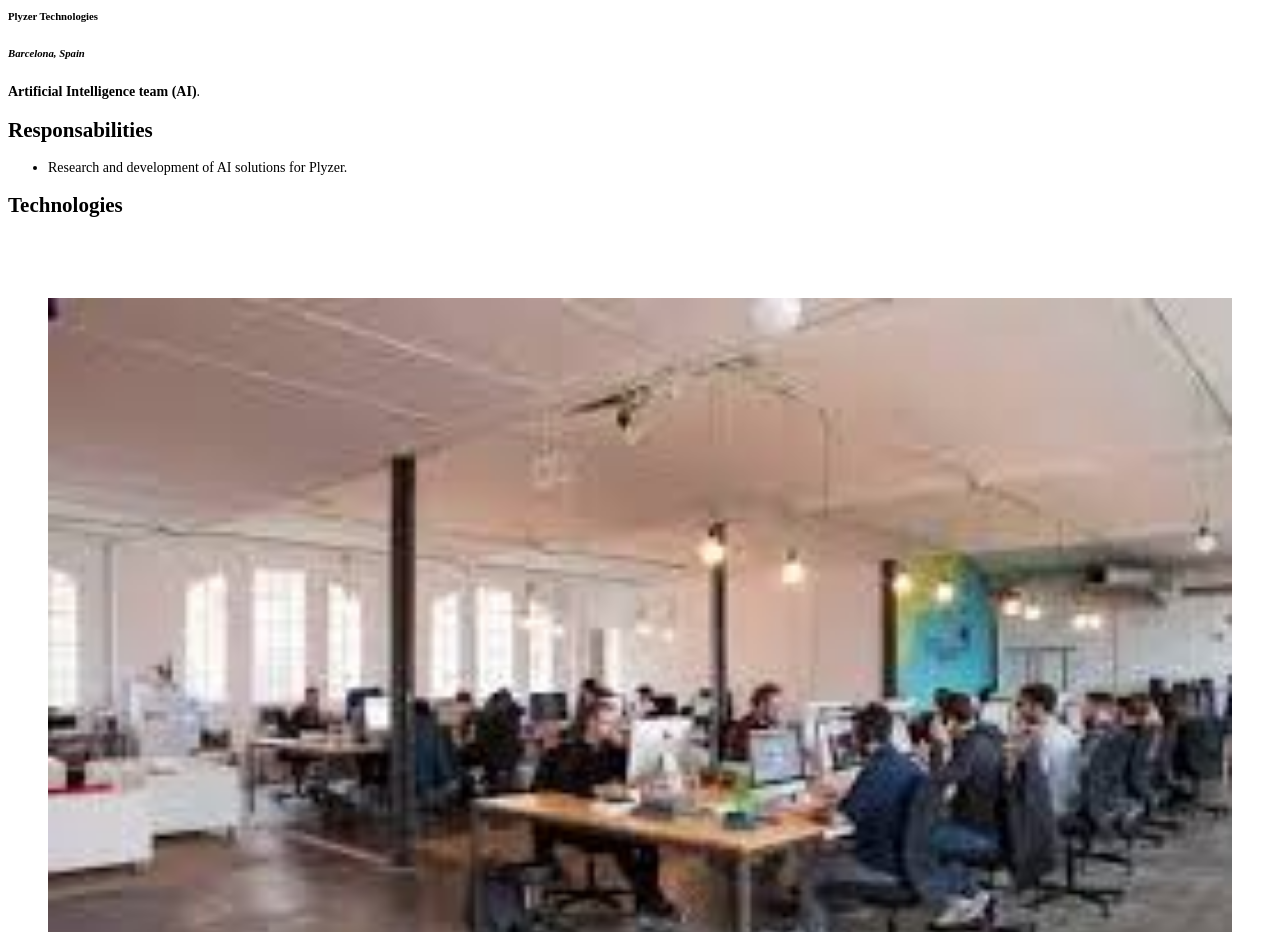
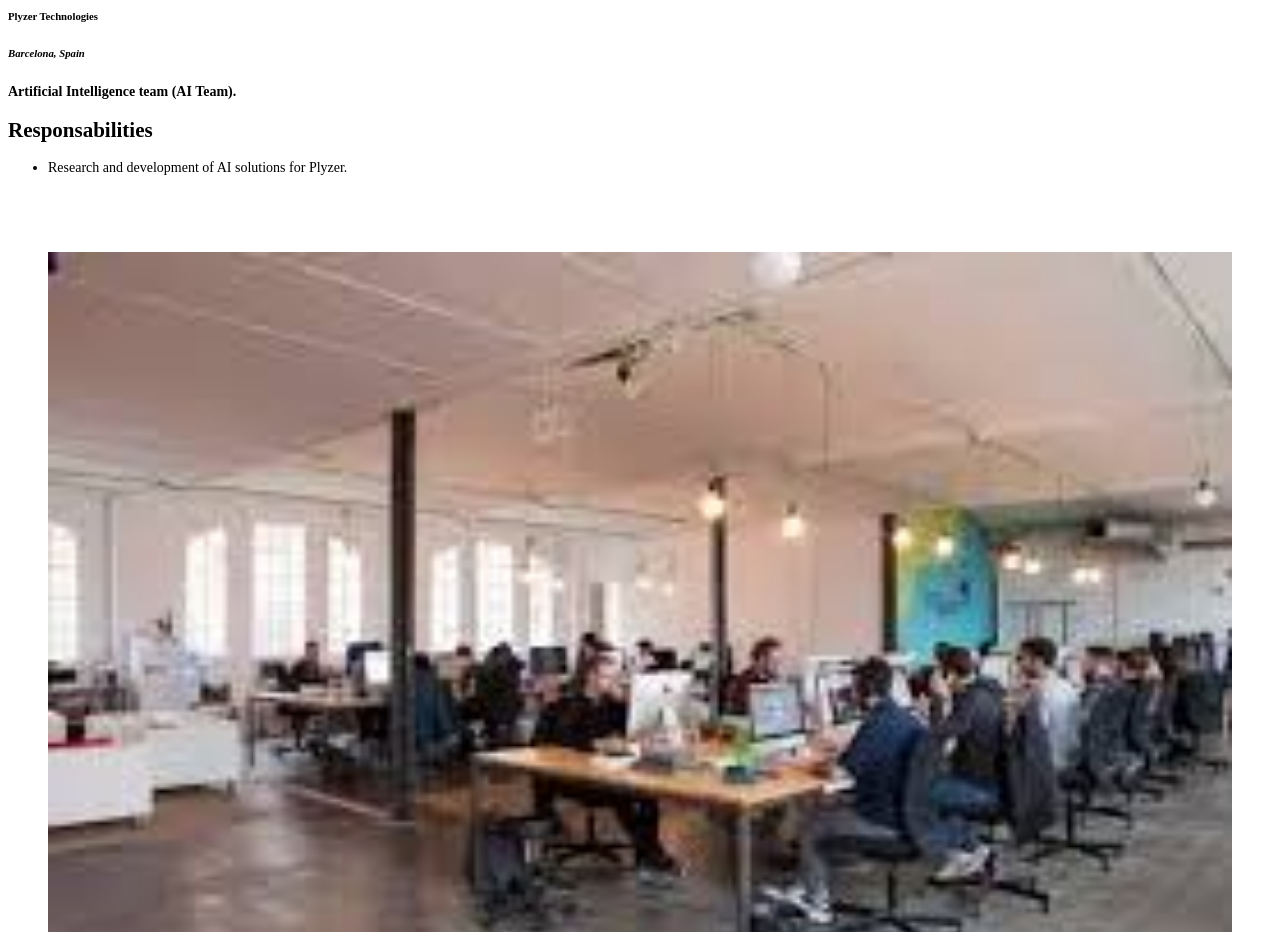
Before and after one commit to pvalls/polvalls.me, a Gatsby site: page /Experience in a window 1280 px wide. Shown: the part 261-1193 px from the top of the page. Built offline with nearby package versions, Linux system fonts and the light colour scheme; Gatsby itself is replaced by a stand-in of ours.

Commit message:
feat: new experience elem with no tech subsection

```diff
--- /dev/null
+++ b/src/components/timelineItems/ExperienceNotTechItem.tsx
@@ -0,0 +1,66 @@
+import * as React from 'react';
+import Img from 'gatsby-image';
+import { PaddingContainer, SpecialFontText } from '../../styles/custom-styled-components';
+
+export default ({
+  id,
+  period,
+  headingIcon,
+  place,
+  title,
+  company,
+  about,
+  responsabilities,
+  // technologies,
+  // accomplishments,
+  additional_content,
+  images,
+}: any) => (
+  <div className="timeline-item">
+    <div className="timeline-marker is-icon is-48x48">
+      <i className={`fa ${headingIcon}`} />
+    </div>
+    <div className="timeline-content">
+      <div className="columns">
+        <div className="column">
+          {images ? (
+            <figure className="image is-96x96">
+              <Img fixed={images[`${id}_logo`].childImageSharp.fixed} />
+            </figure>
+          ) : null}
+        </div>
+        <div className="column is-full">
+          <p className="heading">{period}</p>
+          <h1 className="title is-size-5">{title}</h1>
+          <h6 className="subtitle is-size-6">{company}</h6>
+          <h6 className="subtitle is-size-6">
+            <i>{place}</i>
+          </h6>
+          <SpecialFontText fontSize="14px" className="content">
+            <h2 className="title is-size-6 has-text-grey-dark"></h2>
+            {/* <ul> */}
+              {about.map((el, idx) => (
+                <p key={`resp-${idx}`}>{el}</p>
+              ))}
+            {/* </ul> */}
+            <h2 className="title is-size-6 has-text-grey-dark">Responsabilities</h2>
+            <ul>
+              {responsabilities.map((el, idx) => (
+                <li key={`resp-${idx}`}>{el}</li>
+              ))}
+            </ul>
+            {/* <h2 className="title is-size-6 has-text-grey-dark">Technologies</h2>
+            <ul>
+              {technologies.map((el, idx) => (
+                <li key={`tech-${idx}`}>{el}</li>
+              ))}
+            </ul> */}
+            <PaddingContainer padding="3rem 0 0 0" className="box">
+              {additional_content(images)}
+            </PaddingContainer>
+          </SpecialFontText>
+        </div>
+      </div>
+    </div>
+  </div>
+);
--- a/src/components/timelineItems/TimelineItem.tsx
+++ b/src/components/timelineItems/TimelineItem.tsx
@@ -1,5 +1,6 @@
 import * as React from 'react';
 import ExperienceItem from './ExperienceItem';
+import ExperienceItemNoTech from './ExperienceNotTechItem';
 import EntrepreneurItem from './EntrepreneurItem';
 import EducationItem from './EducationItem';
 
@@ -11,6 +12,8 @@ export default ({ type, ...rest }: any) => {
         return <EntrepreneurItem {...props} />;
       case 'experience':
         return <ExperienceItem {...props} />;
+      case 'experiencenotech':
+          return <ExperienceItemNoTech {...props} />;
       case 'education':
         return <EducationItem {...props} />;
     }
--- a/src/data/experience.tsx
+++ b/src/data/experience.tsx
@@ -2,49 +2,6 @@ import * as React from 'react';
 import Img from 'gatsby-image';
 import { PaddingContainer } from '../styles/custom-styled-components';
 import { ExperienceData, TimelineDataObject} from '../types';
-
-const PLYZER: ExperienceData = {
-  id: 'PLYZER',
-  period: 'December 2019 - Now',
-  title: 'Software Developer',
-  place: 'Barcelona, Spain',
-  headingIcon: 'fa-rocket',
-  company: 'Plyzer Technologies',
-  iconURL: 'PLYZER.png',
-  about: [
-    <div key="plyzer-resp-1">
-    <b>Artificial Intelligence team (AI)</b>.
-    </div>,
-  ],
-  responsabilities: [
-    <div key="plyzer-resp-1">
-      Research and development of AI solutions for Plyzer.
-    </div>,
-  ],
-  technologies: [
-    // <div key="plyzer-tech-1">
-    //   <b></b>
-    // </div>,
-  ],
-  additional_content: data => (
-
-    <div className="columns">
-    <div className="column is-half no-padding">
-      <figure className="image">
-        <Img fluid={data['PLYZER_1'].childImageSharp.fluid} />
-        <figcaption>Plyzer Offices.</figcaption>
-      </figure>
-    </div>
-    <div className="column no-padding">
-      <figure className="image">
-        <Img fluid={data['PLYZER_2'].childImageSharp.fluid} />
-        <figcaption></figcaption>
-      </figure>
-    </div>
-    </div>
-  ),
-};
-
 
 
 const SCYTL: ExperienceData = {
@@ -217,11 +174,8 @@ const TECHIE: ExperienceData = {
 };
 
 
-
 const dataObject: TimelineDataObject[] = [
 
-  { id: 'header', medium: false, data: '2019' },
-  { id: 'item', data: PLYZER },
   { id: 'header', medium: false, data: '2019' },
   { id: 'item', data: SCYTL },
   { id: 'header', medium: false, data: '2018' },
--- /dev/null
+++ b/src/data/experiencenotech.tsx
@@ -0,0 +1,57 @@
+import * as React from 'react';
+import Img from 'gatsby-image';
+import { PaddingContainer } from '../styles/custom-styled-components';
+import { ExperienceDataNoTech, TimelineDataObject} from '../types';
+
+const PLYZER: ExperienceDataNoTech = {
+  id: 'PLYZER',
+  period: 'December 2019 - Now',
+  title: 'Software Developer',
+  place: 'Barcelona, Spain',
+  headingIcon: 'fa-rocket',
+  company: 'Plyzer Technologies',
+  iconURL: 'PLYZER.png',
+  about: [
+    <div key="plyzer-resp-1">
+    <b>Artificial Intelligence team (AI Team).</b>
+    </div>,
+  ],
+  responsabilities: [
+    <div key="plyzer-resp-1">
+      Research and development of AI solutions for Plyzer.
+      {/* Development and maintenance of the core backend systems of the Business Intelligence tools. */}
+    </div>,
+  ],
+  // technologies: [
+  //   <div key="plyzer-tech-1">
+  //     <b></b>
+  //   </div>,
+  // ],
+  additional_content: data => (
+
+    <div className="columns">
+    <div className="column is-half no-padding">
+      <figure className="image">
+        <Img fluid={data['PLYZER_1'].childImageSharp.fluid} />
+        <figcaption>Plyzer Offices.</figcaption>
+      </figure>
+    </div>
+    <div className="column no-padding">
+      <figure className="image">
+        <Img fluid={data['PLYZER_2'].childImageSharp.fluid} />
+        <figcaption></figcaption>
+      </figure>
+    </div>
+    </div>
+  ),
+};
+
+
+const dataObject: TimelineDataObject[] = [
+
+  { id: 'header', medium: false, data: '2019' },
+  { id: 'item', data: PLYZER },
+];
+
+// Data object
+export default dataObject;
--- a/src/pages/Experience.tsx
+++ b/src/pages/Experience.tsx
@@ -2,6 +2,7 @@ import * as React from 'react';
 import SectionHeader from '../components/SectionHeader';
 import Timeline from '../components/Timeline';
 import ExperienceData from '../data/experience';
+import ExperienceDataNoTech from '../data/experiencenotech';
 import EntrepreneurData from '../data/entrepreneur';
 import { useStaticQuery, graphql } from 'gatsby';
 
@@ -88,6 +89,7 @@ const Experience = () => {
     <React.Fragment>
       <SectionHeader title="Experience" icon="fa-briefcase" />
       <Timeline itemType="entrepreneur" data={EntrepreneurData} images={data} />
+      <Timeline itemType="experiencenotech" data={ExperienceDataNoTech} images={data} />
       <Timeline itemType="experience" data={ExperienceData} images={data} />
 
     </React.Fragment>
```
Also changed, not shown: src/types.d.ts (+15 -0 lines).
